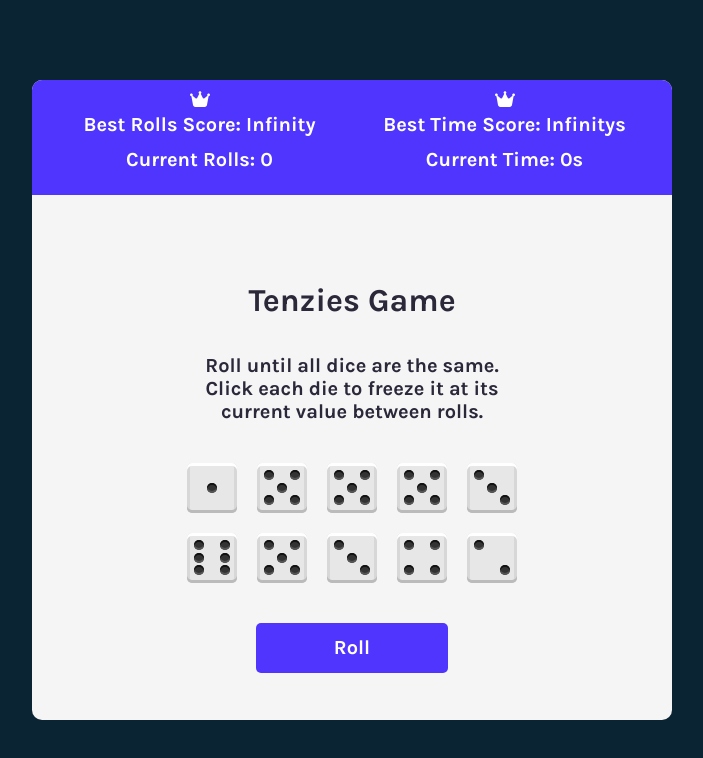
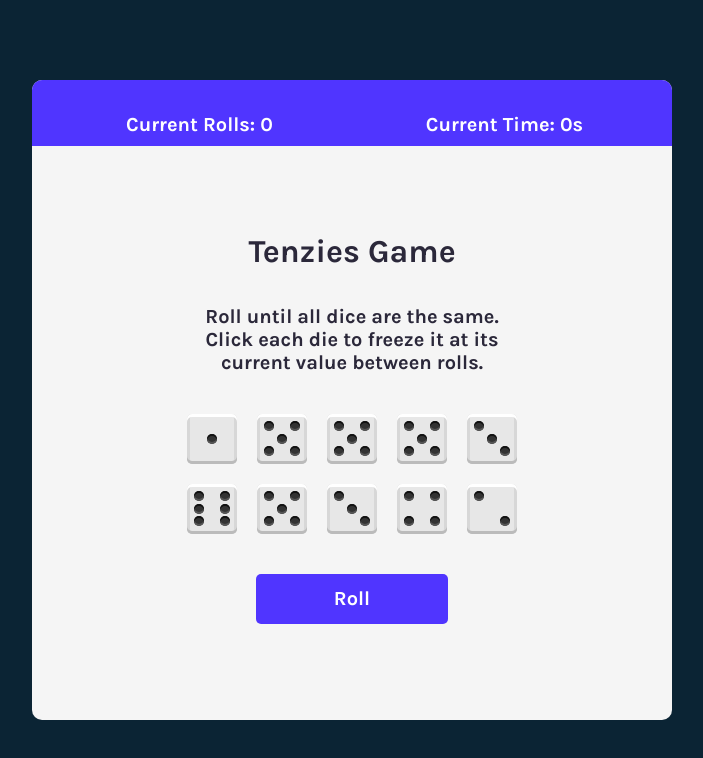
Before and after one commit to TwickE/TenziesGame, a React (Vite) app: page / in a window 1280 px wide. Shown: the top 758 px of the page, without its empty margins (288-991 px from the left). Built offline with nearby package versions, Linux system fonts and the light colour scheme.

Commit message:
Update to the High Score display

```diff
--- a/src/Header.jsx
+++ b/src/Header.jsx
@@ -1,14 +1,18 @@
 import crown from './assets/crown.svg'
 
 function Header(props) {
+    const highScoreStyle = {
+        display: props.bestRolls != "Infinity" ? 'flex' : 'none',
+    }
+
     return(
         <section className='header'>
-                <div className='score-item-container'>
+                <div style={highScoreStyle} className='score-item-container'>
                     <img className='score-icon' src={crown} alt="crown icon" />
                     <h2 className='score-item' style={{gridArea: '1 / 1 / 2 / 2'}}>Best Rolls Score: {props.bestRolls}</h2>
                 </div>
                 <h2 className='score-item' style={{gridArea: '2 / 1 / 3 / 2', marginTop: '0'}}>Current Rolls: {props.rolls}</h2>
-                <div className='score-item-container'>
+                <div style={highScoreStyle} className='score-item-container'>
                     <img className='score-icon' src={crown} alt="crown icon" />
                     <h2 className='score-item' style={{gridArea: '1 / 2 / 2 / 3'}}>Best Time Score: {props.bestTime}s</h2>
                 </div>
```
